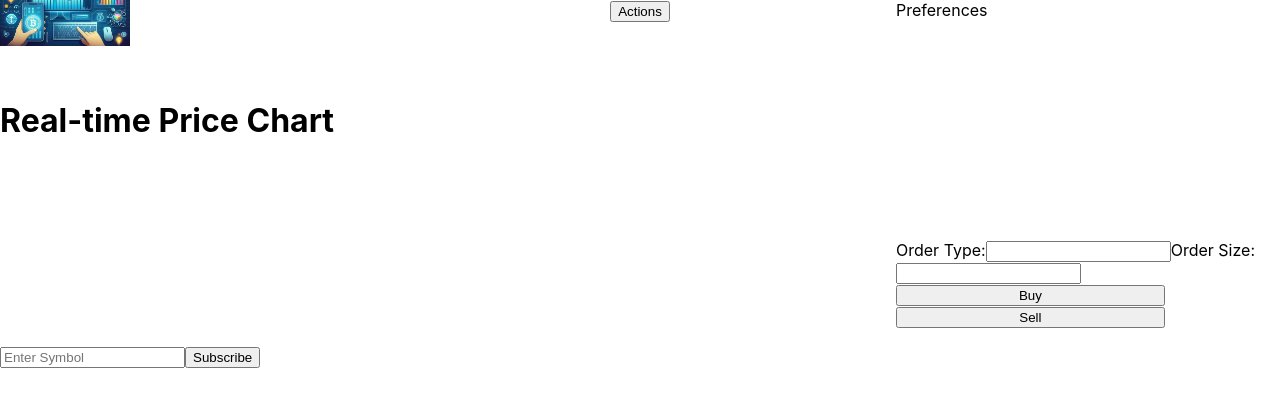
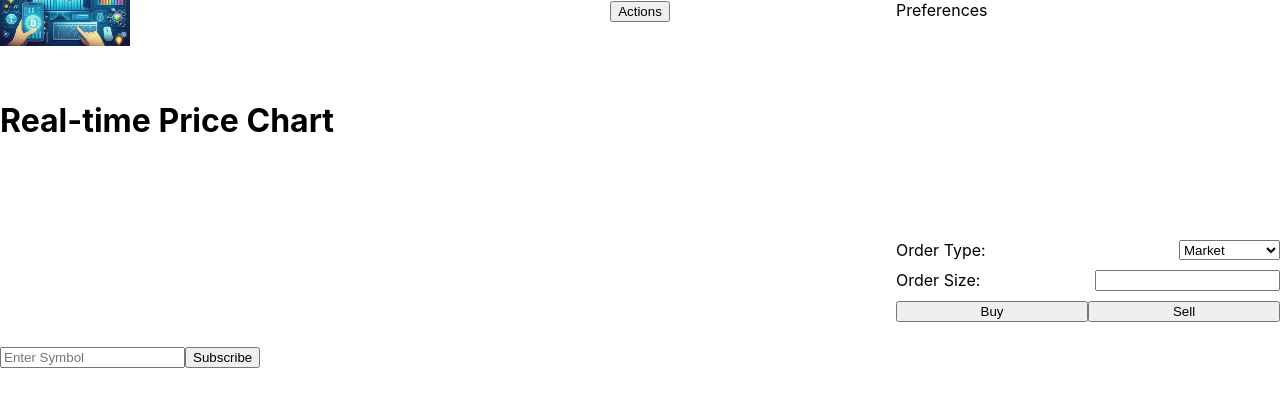
Before and after one commit to kev065/Trade-Flow, a React (Create React App) app in the folder client/: page / in a window 1280 px wide. Shown: the top 406 px of the page. Built offline with nearby package versions, Linux system fonts and the light colour scheme; no server answers.

Commit message:
Add order type selection to order form
Replace order type input with a select element

Add options for different order types

Set default order type to 'Market'

Add styles for order field and order buttons

```diff
--- a/client/src/components/OrderForm.js
+++ b/client/src/components/OrderForm.js
@@ -2,7 +2,7 @@ import React, { useState } from 'react';
 import axios from 'axios';
 
 function OrderForm() {
-  const [orderType, setOrderType] = useState('');
+  const [orderType, setOrderType] = useState('Market');
   const [orderSize, setOrderSize] = useState('');
 
   const handleBuy = event => {
@@ -29,15 +29,23 @@ function OrderForm() {
 
   return (
     <form id="order-form">
-      <label>
-        Order Type:
-        <input type="text" value={orderType} onChange={e => setOrderType(e.target.value)} />
-      </label>
-      <label>
-        Order Size:
+      <div className="order-field">
+        <label>Order Type:</label>
+        <select value={orderType} onChange={e => setOrderType(e.target.value)}>
+          <option value="Market">Market</option>
+          <option value="Limit">Limit</option>
+          <option value="Stop Limit">Stop limit</option>
+          <option value="Stop Market">Stop Market</option>
+          <option value="Trailing Stop">Trailing Stop</option>
+          <option value="Post Only">Post Only</option>
+          <option value="Scaled Order">Scaled Order</option>
+        </select>
+      </div>
+      <div className="order-field">
+        <label>Order Size:</label>
         <input type="number" value={orderSize} onChange={e => setOrderSize(e.target.value)} />
-      </label>
-      <div>
+      </div>
+      <div className="order-buttons">
         <button type="button" onClick={handleBuy}>Buy</button>
         <button type="button" onClick={handleSell}>Sell</button>
       </div>
```
